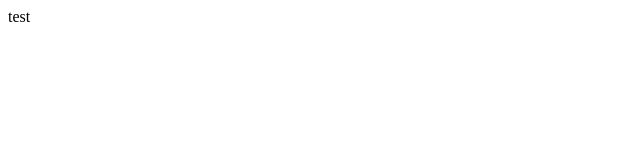
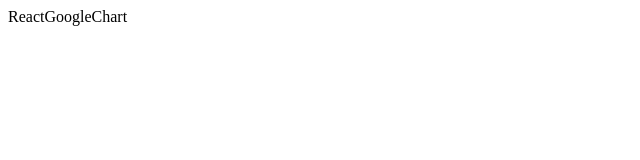
Before and after one commit to feel5ny/google-charts-react, a React app: page / in a window 1280 px wide. Shown: the top 160 px of the page, without its empty margins (0-640 px from the left). Built offline with nearby package versions, Linux system fonts and the light colour scheme.

Commit message:
GH-3 스케치 기준으로 폴더구조 셋팅

```diff
--- /dev/null
+++ b/joy_modules/react-google-charts/ReactGoogleChart.tsx
@@ -0,0 +1,6 @@
+import * as React from "react";
+
+const ReactGoogleChart = () => {
+  return <div>ReactGoogleChart</div>;
+};
+export default ReactGoogleChart;
--- a/src/index.tsx
+++ b/src/index.tsx
@@ -1,8 +1,13 @@
 import * as React from "react";
 import ReactDOM from "react-dom";
+import ReactGoogleChart from "../joy_modules/react-google-charts/ReactGoogleChart";
 
 const App = () => {
-  return <div>test</div>;
+  return (
+    <div>
+      <ReactGoogleChart />
+    </div>
+  );
 };
 export default App;
 
```
Also changed, not shown: joy_modules/react-google-charts/GoogleChart/GoogleChart.tsx (added), joy_modules/react-google-charts/GoogleChart/GoogleChartLoader.tsx (added), joy_modules/react-google-charts/GoogleChart/model/googleChartDataTable.ts (added), joy_modules/react-google-charts/GoogleChart/model/googleChartDraw.ts (added), joy_modules/react-google-charts/GoogleChart/type/googleChartData.ts (added), joy_modules/react-google-charts/GoogleChart/type/googleChartObject.ts (added), joy_modules/react-google-charts/type/reactGoogleChart.ts (added), src/component/Charts/BarChart.tsx (added), src/component/Charts/PieChart.tsx (added).
